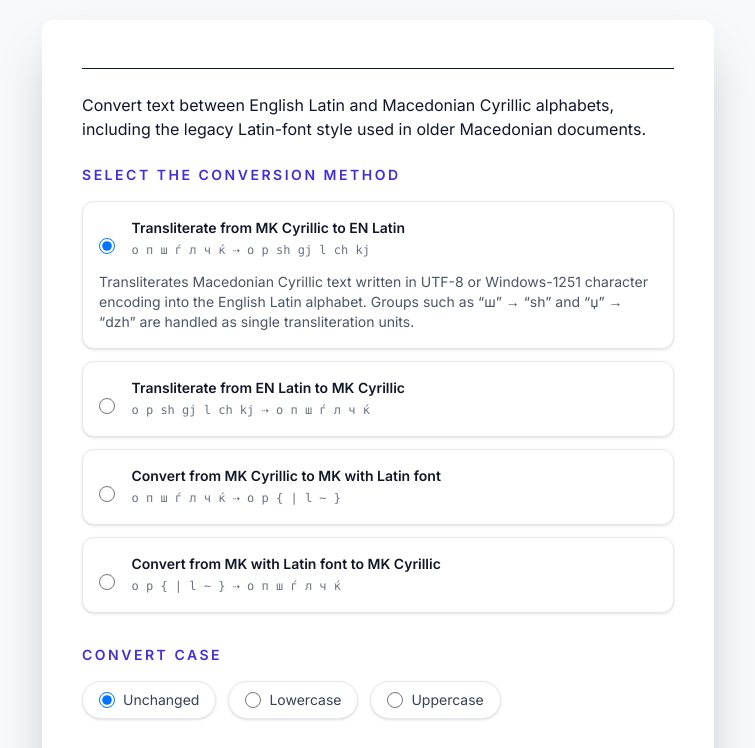
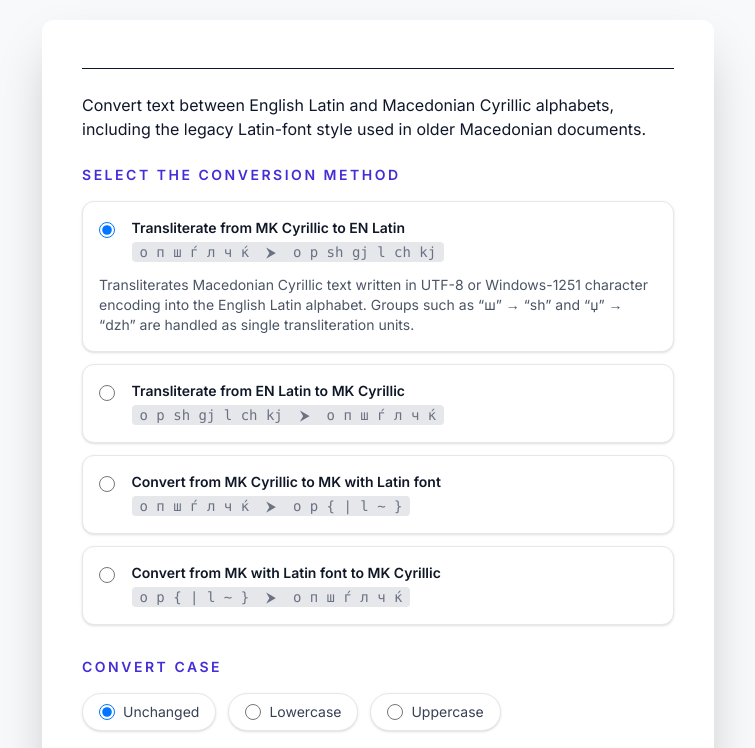
Before and after one commit to zokistale/web.alati.org, a website with bundled scripts: page src/en-mk-converter.html in a window 1280 px wide. Shown: the top 748 px of the page, without its empty margins (282-1037 px from the left). Built offline with nearby package versions, Linux system fonts and the light colour scheme.

Commit message:
Several small visual improvements.

```diff
--- a/src/en-mk-converter.html
+++ b/src/en-mk-converter.html
@@ -21,38 +21,38 @@
 				<section>
 					<h2 class="text-sm font-semibold uppercase tracking-[0.18em] text-indigo-700 dark:text-indigo-300">Select the conversion method</h2>
 					<div id="methodOptions" class="mt-4 grid gap-3">
-						<label class="method-card block rounded-xl border border-gray-200 dark:border-gray-700 bg-white dark:bg-gray-800 p-4 shadow-sm transition hover:border-indigo-300 hover:bg-indigo-50/70 dark:hover:border-indigo-500 dark:hover:bg-gray-800/90 cursor-pointer">
+						<label class="block rounded-xl border border-gray-200 dark:border-gray-700 bg-white dark:bg-gray-800 p-4 shadow-sm transition hover:border-indigo-300 hover:bg-indigo-50/70 dark:hover:border-indigo-500 dark:hover:bg-gray-800/90 cursor-pointer">
 							<input type="radio" name="conversionMethod" value="mk-to-en" class="mt-1 h-4 w-4 text-indigo-600 focus:ring-indigo-500" checked>
-							<span class="ml-3 inline-block">
+							<span class="ml-3 inline-block align-top">
 								<span class="block text-sm font-semibold text-gray-900 dark:text-gray-100">Transliterate from MK Cyrillic to EN Latin</span>
-								<span class="mt-1 block text-xs text-gray-500 dark:text-gray-300 font-mono">о п ш ѓ л ч ќ ⇢ o p sh gj l ch kj</span>
+								<span class="mt-1 inline-block px-2 text-sm rounded-sm text-gray-500 dark:text-gray-300 bg-gray-200 dark:bg-gray-900 font-mono">о п ш ѓ л ч ќ&nbsp;&nbsp;⮞&nbsp;&nbsp;o p sh gj l ch kj</span>
 							</span>
 							<p class="mt-3 text-sm text-gray-600 dark:text-gray-300 hidden" data-method-description="mk-to-en">Transliterates Macedonian Cyrillic text written in UTF-8 or Windows-1251 character encoding into the English Latin alphabet. Groups such as “ш” → “sh” and “џ” → “dzh” are handled as single transliteration units.</p>
 						</label>
 
-						<label class="method-card block rounded-xl border border-gray-200 dark:border-gray-700 bg-white dark:bg-gray-800 p-4 shadow-sm transition hover:border-indigo-300 hover:bg-indigo-50/70 dark:hover:border-indigo-500 dark:hover:bg-gray-800/90 cursor-pointer">
+						<label class="block rounded-xl border border-gray-200 dark:border-gray-700 bg-white dark:bg-gray-800 p-4 shadow-sm transition hover:border-indigo-300 hover:bg-indigo-50/70 dark:hover:border-indigo-500 dark:hover:bg-gray-800/90 cursor-pointer">
 							<input type="radio" name="conversionMethod" value="en-to-mk" class="mt-1 h-4 w-4 text-indigo-600 focus:ring-indigo-500">
-							<span class="ml-3 inline-block">
+							<span class="ml-3 inline-block align-top">
 								<span class="block text-sm font-semibold text-gray-900 dark:text-gray-100">Transliterate from EN Latin to MK Cyrillic</span>
-								<span class="mt-1 block text-xs text-gray-500 dark:text-gray-300 font-mono">o p sh gj l ch kj ⇢ о п ш ѓ л ч ќ</span>
+								<span class="mt-1 inline-block px-2 text-sm rounded-sm text-gray-500 dark:text-gray-300 bg-gray-200 dark:bg-gray-900 font-mono">o p sh gj l ch kj&nbsp;&nbsp;⮞&nbsp;&nbsp;о п ш ѓ л ч ќ</span>
 							</span>
 							<p class="mt-3 text-sm text-gray-600 dark:text-gray-300 hidden" data-method-description="en-to-mk">Transliterates Latin text into Macedonian Cyrillic, treating multi-letter groups such as “sh” and “kj” as one Macedonian character. The letters “q”, “w”, “x”, and “y” are kept as-is.</p>
 						</label>
 
-						<label class="method-card block rounded-xl border border-gray-200 dark:border-gray-700 bg-white dark:bg-gray-800 p-4 shadow-sm transition hover:border-indigo-300 hover:bg-indigo-50/70 dark:hover:border-indigo-500 dark:hover:bg-gray-800/90 cursor-pointer">
+						<label class="block rounded-xl border border-gray-200 dark:border-gray-700 bg-white dark:bg-gray-800 p-4 shadow-sm transition hover:border-indigo-300 hover:bg-indigo-50/70 dark:hover:border-indigo-500 dark:hover:bg-gray-800/90 cursor-pointer">
 							<input type="radio" name="conversionMethod" value="mk-to-font" class="mt-1 h-4 w-4 text-indigo-600 focus:ring-indigo-500">
-							<span class="ml-3 inline-block">
+							<span class="ml-3 inline-block align-top">
 								<span class="block text-sm font-semibold text-gray-900 dark:text-gray-100">Convert from MK Cyrillic to MK with Latin font</span>
-								<span class="mt-1 block text-xs text-gray-500 dark:text-gray-300 font-mono">о п ш ѓ л ч ќ ⇢ o p { | l ~ }</span>
+								<span class="mt-1 inline-block px-2 text-sm rounded-sm text-gray-500 dark:text-gray-300 bg-gray-200 dark:bg-gray-900 font-mono">о п ш ѓ л ч ќ&nbsp;&nbsp;⮞&nbsp;&nbsp;o p { | l ~ }</span>
 							</span>
 							<p class="mt-3 text-sm text-gray-600 dark:text-gray-300 hidden" data-method-description="mk-to-font">This legacy conversion turns Macedonian Cyrillic letters into the old Latin-style symbols used by pre-Unicode Macedonian fonts. The examples “ш” → “{” and “ч” → “~” are supported here.</p>
 						</label>
 
-						<label class="method-card block rounded-xl border border-gray-200 dark:border-gray-700 bg-white dark:bg-gray-800 p-4 shadow-sm transition hover:border-indigo-300 hover:bg-indigo-50/70 dark:hover:border-indigo-500 dark:hover:bg-gray-800/90 cursor-pointer">
+						<label class="block rounded-xl border border-gray-200 dark:border-gray-700 bg-white dark:bg-gray-800 p-4 shadow-sm transition hover:border-indigo-300 hover:bg-indigo-50/70 dark:hover:border-indigo-500 dark:hover:bg-gray-800/90 cursor-pointer">
 							<input type="radio" name="conversionMethod" value="font-to-mk" class="mt-1 h-4 w-4 text-indigo-600 focus:ring-indigo-500">
-							<span class="ml-3 inline-block">
+							<span class="ml-3 inline-block align-top">
 								<span class="block text-sm font-semibold text-gray-900 dark:text-gray-100">Convert from MK with Latin font to MK Cyrillic</span>
-								<span class="mt-1 block text-xs text-gray-500 dark:text-gray-300 font-mono">o p { | l ~ } ⇢ о п ш ѓ л ч ќ</span>
+								<span class="mt-1 inline-block px-2 text-sm rounded-sm text-gray-500 dark:text-gray-300 bg-gray-200 dark:bg-gray-900 font-mono">o p { | l ~ }&nbsp;&nbsp;⮞&nbsp;&nbsp;о п ш ѓ л ч ќ</span>
 							</span>
 							<p class="mt-3 text-sm text-gray-600 dark:text-gray-300 hidden" data-method-description="font-to-mk">This converts old-style font-encoded text back into modern Macedonian Cyrillic, including examples such as “|” → “ѓ” and “w” → “њ”.</p>
 						</label>
--- a/src/random-emails.html
+++ b/src/random-emails.html
@@ -21,7 +21,7 @@
 			<div class="space-y-4">
 				<div>
 					<label for="quantity" class="block text-sm font-medium">Number of Emails (Max 500)</label>
-					<input type="number" id="quantity" value="25" min="1" max="500" class="mt-1 block w-full px-3 py-2 border border-gray-300 rounded-lg shadow-sm focus:outline-none focus:ring-indigo-500 focus:border-indigo-500 transition duration-150" placeholder="e.g., 100">
+					<input type="number" id="quantity" value="25" min="1" max="500" class="mt-2 block w-full px-3 py-2 border border-gray-300 rounded-lg shadow-sm focus:outline-none focus:ring-indigo-500 focus:border-indigo-500 transition duration-150" placeholder="e.g., 100">
 				</div>
 
 				<div>
@@ -32,7 +32,7 @@
 							<label for="randomDomainToggle" class="text-sm font-medium">Use Random Domains</label>
 						</div>
 					</label>
-					<input type="text" id="domain" value="" class="mt-1 block w-full px-3 py-2 border border-gray-300 rounded-lg shadow-sm focus:outline-none focus:ring-indigo-500 focus:border-indigo-500 transition duration-150" placeholder="Random domain will be used" disabled>
+					<input type="text" id="domain" value="" class="mt-2 block w-full px-3 py-2 border border-gray-300 rounded-lg shadow-sm focus:outline-none focus:ring-indigo-500 focus:border-indigo-500 transition duration-150" placeholder="Random domain will be used" disabled>
 				</div>
 
 				<button id="generateBtn" class="w-full flex justify-center py-2 px-4 border border-transparent rounded-lg shadow-lg text-sm font-medium text-white bg-indigo-600 hover:bg-indigo-700 focus:outline-none focus:ring-2 focus:ring-offset-2 focus:ring-indigo-500 transition duration-150 transform hover:scale-[1.01] active:scale-[0.98]">
@@ -44,8 +44,8 @@
 			<div class="mt-8">
 				<div class="flex justify-between items-center mb-2">
 					<h2 class="text-xl font-semibold">Results</h2>
-					<button id="copyBtn" class="flex items-center space-x-1 text-sm text-indigo-600 hover:text-indigo-800 disabled:opacity-50 disabled:cursor-not-allowed transition duration-150" disabled>
-						<x-icon-copy class="h-5 w-5" />
+					<button id="copyBtn" class="flex items-center space-x-1 text-sm text-indigo-600 hover:text-indigo-800 disabled:opacity-50 disabled:cursor-not-allowed cursor-pointer transition duration-150" title="Copy to clipboard" disabled>
+						<x-icon-copy class="h-4 w-4" />
 						<span id="copyText">Copy All</span>
 					</button>
 				</div>
--- a/src/random-strings.html
+++ b/src/random-strings.html
@@ -55,8 +55,8 @@
 			<div id="results-container" class="mt-8">
 				<div class="flex items-center justify-between mb-4 px-2">
 					<h3 class="text-xs font-black uppercase tracking-widest">Generated strings</h3>
-					<button id="copy-all-btn" class="flex items-center space-x-1 text-sm text-indigo-600 hover:text-indigo-800 disabled:opacity-50 disabled:cursor-not-allowed transition duration-150" disabled>
-						<x-icon-copy class="h-5 w-5" />
+					<button id="copy-all-btn" class="flex items-center space-x-1 text-sm text-indigo-600 hover:text-indigo-800 disabled:opacity-50 disabled:cursor-not-allowed cursor-pointer transition duration-150" title="Copy all" disabled>
+						<x-icon-copy class="h-4 w-4" />
 						<span id="copy-all-text">Copy All</span>
 					</button>
 				</div>
--- a/src/text-transformer.html
+++ b/src/text-transformer.html
@@ -35,7 +35,7 @@
 				<div>
 					<div class="flex justify-between items-center mb-2">
 						<h2 class="text-sm font-bold uppercase tracking-wider">Title Case</h2>
-						<button onclick="copyToClipboard('titleOutput', 'titleCopyText')" class="flex items-center space-x-1 text-xs text-indigo-600 hover:text-indigo-800 transition duration-150">
+						<button onclick="copyToClipboard('titleOutput', 'titleCopyText')" class="flex items-center space-x-1 text-xs text-indigo-600 hover:text-indigo-800 cursor-pointer transition duration-150" title="Copy to clipboard">
 							<x-icon-copy class="h-4 w-4" />
 							<span id="titleCopyText">Copy</span>
 						</button>
@@ -49,7 +49,7 @@
 				<div>
 					<div class="flex justify-between items-center mb-2">
 						<h2 class="text-sm font-bold uppercase tracking-wider">Lowercase</h2>
-						<button onclick="copyToClipboard('lowercaseOutput', 'lowercaseCopyText')" class="flex items-center space-x-1 text-xs text-indigo-600 hover:text-indigo-800 transition duration-150">
+						<button onclick="copyToClipboard('lowercaseOutput', 'lowercaseCopyText')" class="flex items-center space-x-1 text-xs text-indigo-600 hover:text-indigo-800 cursor-pointer transition duration-150" title="Copy to clipboard">
 							<x-icon-copy class="h-4 w-4" />
 							<span id="lowercaseCopyText">Copy</span>
 						</button>
```
Also changed, not shown: dist/en-mk-converter.html, dist/index.html, dist/macedonian-fonts.html, dist/random-emails.html, dist/random-names.html, dist/random-strings.html, dist/text-transformer.html, 2 other files.
